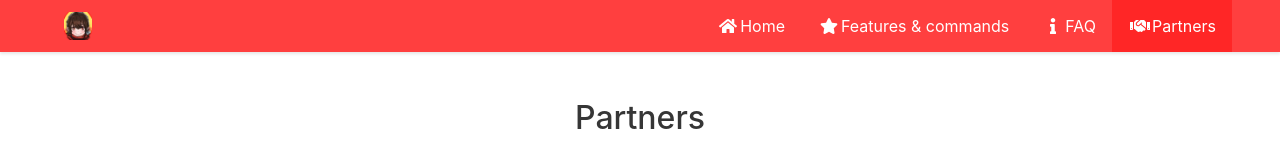
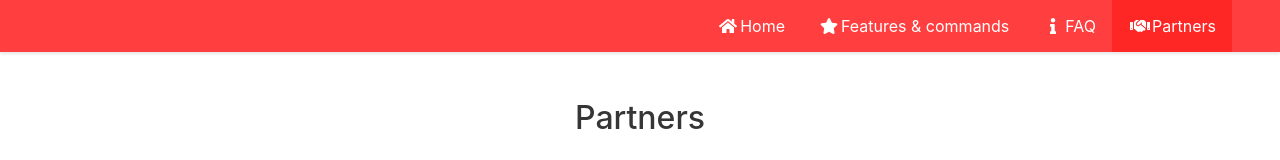
Before and after one commit to initzx/himebot.xyz, a plain HTML site: page partners.html in a window 1280 px wide. Shown: the top 160 px of the page. Drawn offline with Linux system fonts and the light colour scheme.

Commit message:
removed ugly header

```diff
--- a/partners.html
+++ b/partners.html
@@ -33,9 +33,6 @@
         <nav class="navbar has-shadow is-spaced is-primary is-fixed-top" role="navigation" aria-label="main navigation">
             <div class="container">
                 <div class="navbar-brand">
-                    <a class="navbar-item" href="index.html">
-                        <img src="img/rsz_hime_yarizakura.png" alt="Himebot - The Only Discord Music Bot You'll Ever Need" width="28" height="28">
-                    </a>
                     <div role="button" class="navbar-burger" data-target="navMenu" aria-label="menu" aria-expanded="false">
                         <span aria-hidden="true"></span>
                         <span aria-hidden="true"></span>
```
Also changed, not shown: faq.html (+1 -3 lines), features_and_commands.html (+1 -3 lines).
